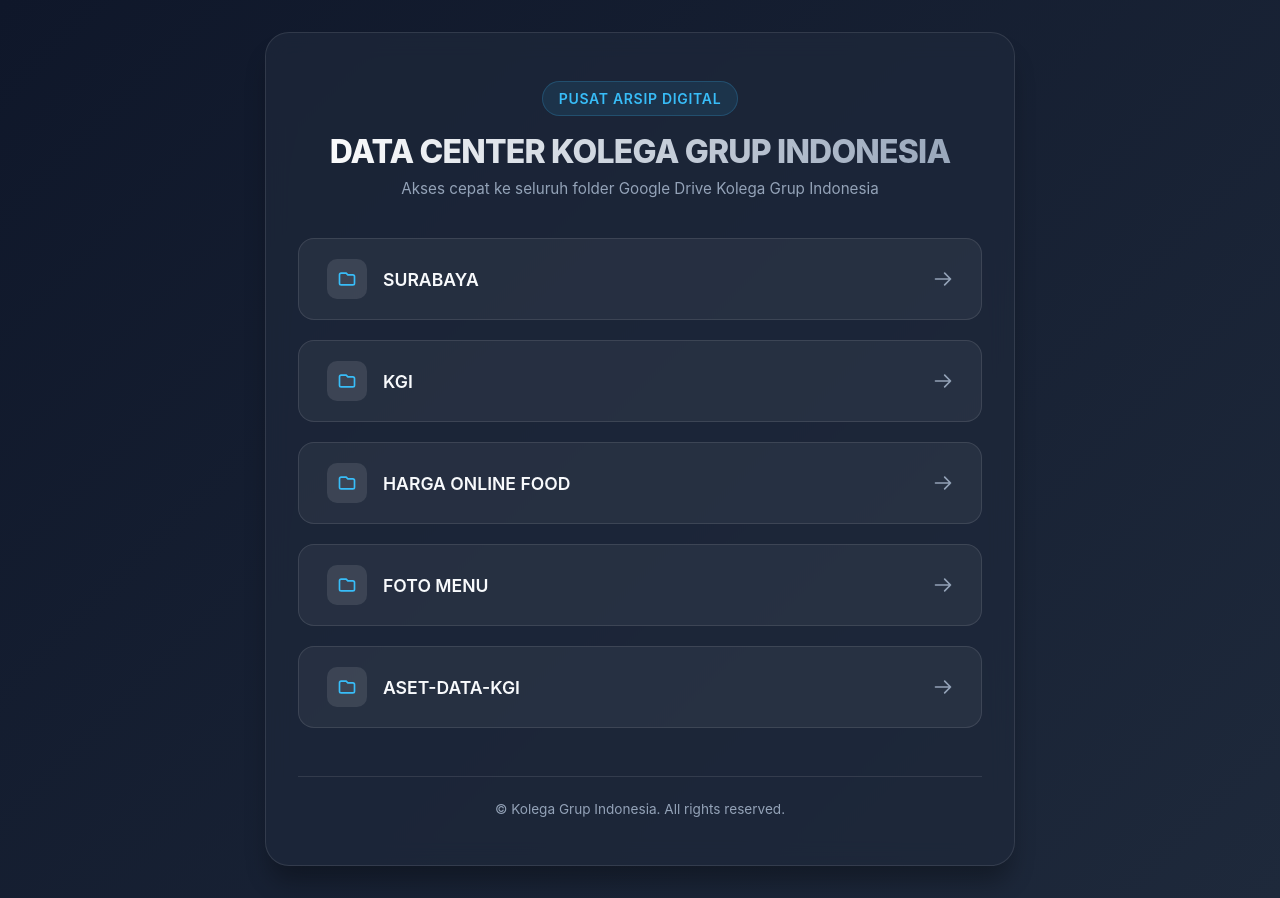
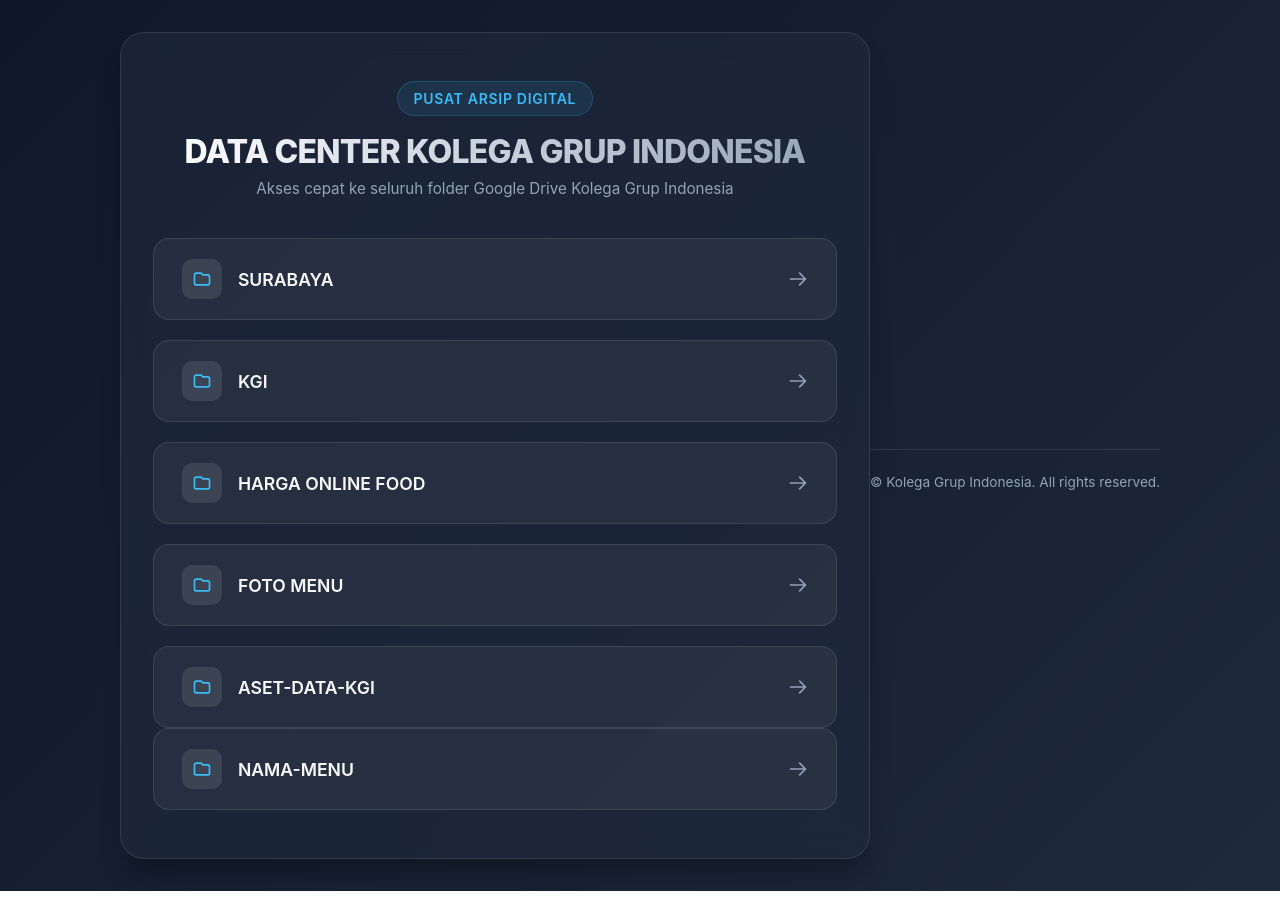
Before and after one commit to itspprt/DATACENTER, a plain HTML site: page index.html in a window 1280 px wide. Drawn offline with Linux system fonts and the light colour scheme.

Commit message:
Update index.html

```diff
--- a/index.html
+++ b/index.html
@@ -218,6 +218,17 @@
             </a>
 
         </div>
+        <a href="https://docs.google.com/spreadsheets/d/1bsZ5tWk0-DBHxdL5wRR7vhAoF-VMgkOUgvc-5W8yLdI/edit?usp=sharing" target="_blank" class="btn-link">
+                <div class="btn-content">
+                    <div class="btn-icon">
+                        <svg width="20" height="20" fill="none" stroke="currentColor" viewBox="0 0 24 24"><path stroke-linecap="round" stroke-linejoin="round" stroke-width="2" d="M3 7v10a2 2 0 002 2h14a2 2 0 002-2V9a2 2 0 00-2-2h-6l-2-2H5a2 2 0 00-2 2z"></path></svg>
+                    </div>
+                    <span>NAMA-MENU</span>
+                </div>
+                <svg class="arrow-icon" width="20" height="20" fill="none" stroke="currentColor" viewBox="0 0 24 24"><path stroke-linecap="round" stroke-linejoin="round" stroke-width="2" d="M14 5l7 7m0 0l-7 7m7-7H3"></path></svg>
+            </a>
+
+        </div>
 
         <footer>
             &copy; Kolega Grup Indonesia. All rights reserved.
```
